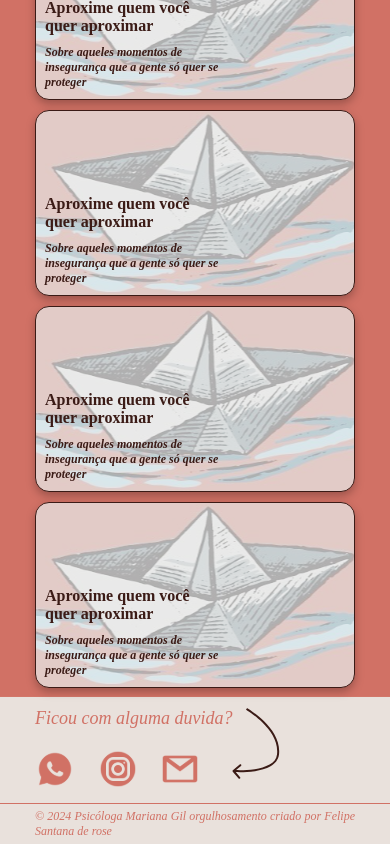
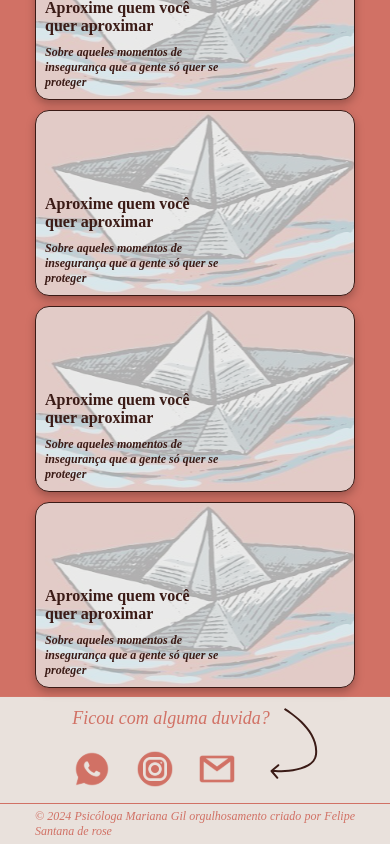
Before and after one commit to Felipesdr/mariana-gil-front, an Angular app: page / in a window 390 px wide. Shown: the part 3287-4131 px from the top of the page. Built offline with nearby package versions, Linux system fonts and the light colour scheme.

Commit message:
Fix centralizar sessão de contatos para mobile

```diff
--- a/src/app/components/footer-layout/footer-layout.component.scss
+++ b/src/app/components/footer-layout/footer-layout.component.scss
@@ -67,12 +67,10 @@ main {
 
     .footer{
         padding-top: 10px;
+        justify-content: center;
     }
 
-    .footer-esquerdo{
-        display: flex;
-        flex-direction: column;
-    }
+
 
     .footer-esquerdo h2{
         font-size: 18px;
```
